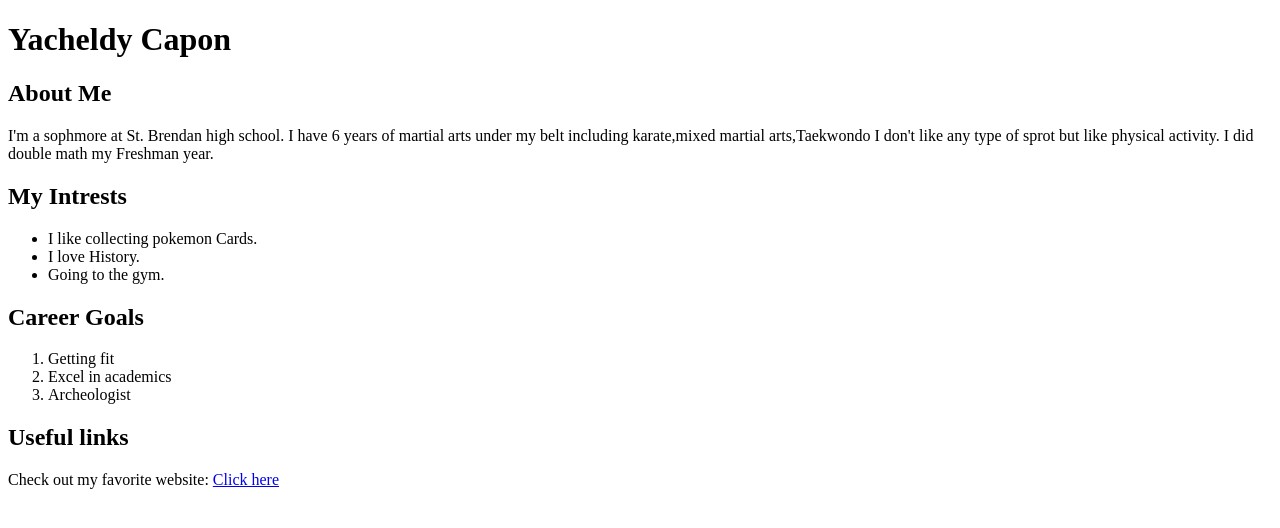
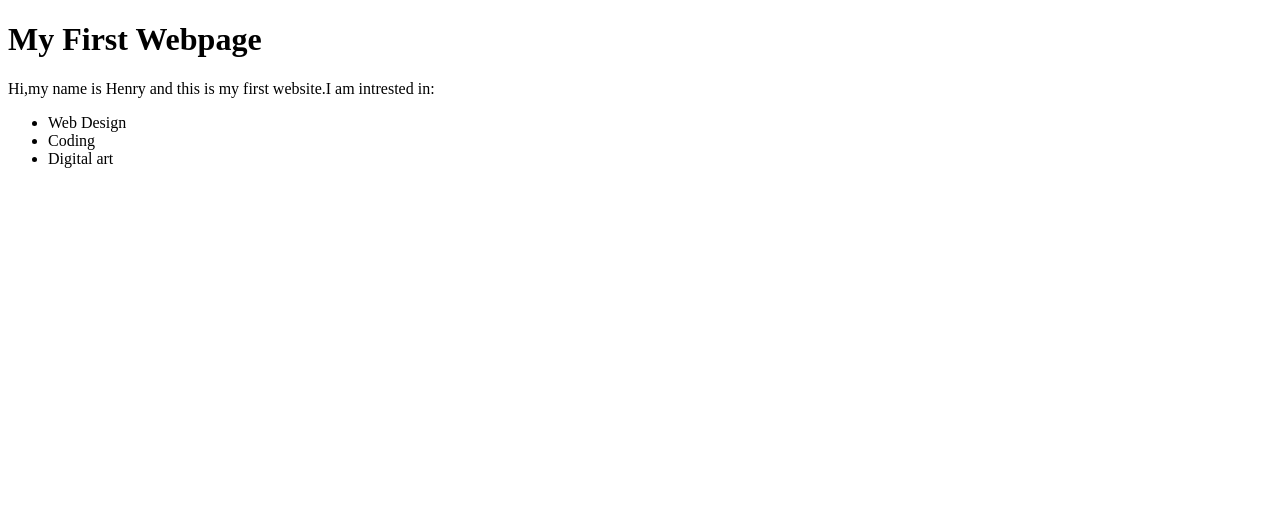
Before and after one commit to 2028ycapon012/m1-cw1-capon-yacheldy, a plain HTML site: page index.html in a window 1280 px wide. Drawn offline with Linux system fonts and the light colour scheme.

Commit message:
cw1 fixed

```diff
--- a/index.html
+++ b/index.html
@@ -1,58 +1,24 @@
 <!DOCTYPE html>
 <html lang="en">
-<head>
+<html>
      <body>
- <title>
-     My Personal Website
-</title>
- </head>
- <body>
+
         <h1>
-    Yacheldy Capon
+             My First Webpage
         </h1>
-  <h2>
-    About Me
-  </h2>
         <p>
- I'm a sophmore at St. Brendan high school. I have 6 years of martial
- arts under my belt including karate,mixed martial arts,Taekwondo
- I don't like any type of sprot but like physical activity.
- I did double math my Freshman year.
-<h2>
-    My Intrests
-</h2>
+            Hi,my name is Henry and this is my first website.I am intrested in:
+        </p>
     <ul>
         <li>
-        I like collecting pokemon Cards.
+            Web Design
         </li>
         <li>
-        I love History.
+            Coding
         </li>
         <li>
-       Going to the gym.
+            Digital art
         </li>
     </ul>
-<h2>
-    Career Goals
-</h2>
-<ol>
-    <li>
-        Getting fit
-    </li>
-    <li>
-       Excel in academics
-    </li>
-    <li>
-       Archeologist
-    </li>
-</ol>
-<h2>
-    Useful links
-</h2>
-</p>
-<p>
-    Check out my favorite website:
-    <a href="https://www.stbrendanhigh.org/">Click here</a>
-</p>
      </body>
      </html>
```
Lines whose indentation alone changed are shown as unchanged.
